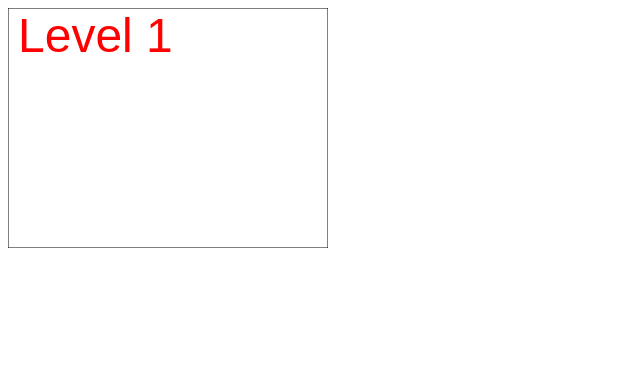
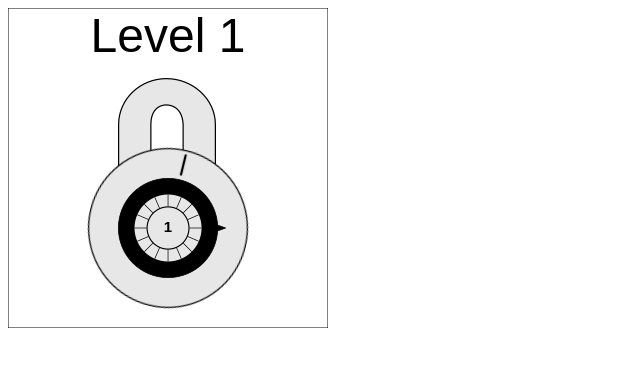
Before and after one commit to attilahorvath/ecsys, a plain HTML site: page samples/lock_smith/lock_smith.html in a window 1280 px wide. Shown: the whole page, without its empty margins (0-640 px from the left). Drawn offline with Linux system fonts and the light colour scheme.

Commit message:
Add LockSmith logic

```diff
--- a/component_types.js
+++ b/component_types.js
@@ -1,36 +1,36 @@
 (function() {
   'use strict';
 
-  Ecsys.ComponentTypes.push('Position');
-  Ecsys.ComponentTypes.push('Size');
+  Ecsys.componentTypes.push('Position');
+  Ecsys.componentTypes.push('Size');
 
-  Ecsys.ComponentTypes.push('Offset');
-  Ecsys.ComponentTypes.push('Scaling');
-  Ecsys.ComponentTypes.push('Rotation');
+  Ecsys.componentTypes.push('Offset');
+  Ecsys.componentTypes.push('Scaling');
+  Ecsys.componentTypes.push('Rotation');
 
-  Ecsys.ComponentTypes.push('Velocity');
-  Ecsys.ComponentTypes.push('AngularVelocity');
+  Ecsys.componentTypes.push('Velocity');
+  Ecsys.componentTypes.push('AngularVelocity');
 
-  Ecsys.ComponentTypes.push('Transparency');
+  Ecsys.componentTypes.push('Transparency');
 
-  Ecsys.ComponentTypes.push('KeyboardInput');
-  Ecsys.ComponentTypes.push('MouseInput');
+  Ecsys.componentTypes.push('KeyboardInput');
+  Ecsys.componentTypes.push('MouseInput');
 
-  Ecsys.ComponentTypes.push('Drawable');
-  Ecsys.ComponentTypes.push('Camera');
+  Ecsys.componentTypes.push('Drawable');
+  Ecsys.componentTypes.push('Camera');
 
-  Ecsys.ComponentTypes.push('Sprite');
+  Ecsys.componentTypes.push('Sprite');
 
-  Ecsys.ComponentTypes.push('Constraints');
-  Ecsys.ComponentTypes.push('Glue');
+  Ecsys.componentTypes.push('Constraints');
+  Ecsys.componentTypes.push('Glue');
 
-  Ecsys.ComponentTypes.push('Collidable');
+  Ecsys.componentTypes.push('Collidable');
 
-  Ecsys.ComponentTypes.push('Color');
-  Ecsys.ComponentTypes.push('Text');
+  Ecsys.componentTypes.push('Color');
+  Ecsys.componentTypes.push('Text');
 
-  Ecsys.ComponentTypes.push('Animations');
-  Ecsys.ComponentTypes.push('Shake');
+  Ecsys.componentTypes.push('Animations');
+  Ecsys.componentTypes.push('Shake');
 
-  Ecsys.ComponentTypes.push('Lifetime');
+  Ecsys.componentTypes.push('Lifetime');
 })();
--- a/ecsys.js
+++ b/ecsys.js
@@ -2,7 +2,7 @@
   'use strict';
 
   window.Ecsys = {
-    ComponentTypes: [],
+    componentTypes: [],
     Systems: {}
   };
 })();
--- a/game.js
+++ b/game.js
@@ -37,8 +37,8 @@
     this.systems = [];
     this.timers = [];
 
-    for (var i = 0; i < Ecsys.ComponentTypes.length; i++) {
-      this.registerComponentType(Ecsys.ComponentTypes[i]);
+    for (var i = 0; i < Ecsys.componentTypes.length; i++) {
+      this.registerComponentType(Ecsys.componentTypes[i]);
     }
 
     this.lastTime = Date.now();
@@ -50,7 +50,7 @@
   };
 
   Ecsys.Game.componentMask = function(componentType) {
-    return 1 << Ecsys.ComponentTypes.indexOf(componentType);
+    return 1 << Ecsys.componentTypes.indexOf(componentType);
   };
 
   Ecsys.Game.prototype.getCanvas = function() {
@@ -153,6 +153,10 @@
         this.removeComponents(entity, componentTypes);
       }.bind(this), removeTimeout);
     }
+  };
+
+  Ecsys.Game.prototype.hasComponent = function(entity, component) {
+    return (this.componentMasks[entity] & Ecsys.Game.componentMask(component)) == Ecsys.Game.componentMask(component);
   };
 
   Ecsys.Game.prototype.hasComponents = function(entity, components) {
@@ -281,8 +285,8 @@
 
       delete this.componentMasks[entity];
 
-      for (var i = 0; i < Ecsys.ComponentTypes.length; i++) {
-        delete this.components[Ecsys.ComponentTypes[i]][entity];
+      for (var i = 0; i < Ecsys.componentTypes.length; i++) {
+        delete this.components[Ecsys.componentTypes[i]][entity];
       }
 
       for (var name in this.namedEntities) {
--- a/samples/block_buster/component_types.js
+++ b/samples/block_buster/component_types.js
@@ -1,7 +1,7 @@
 (function() {
   'use strict';
 
-  Ecsys.ComponentTypes.push('Paddle');
-  Ecsys.ComponentTypes.push('Block');
-  Ecsys.ComponentTypes.push('Ball');
+  Ecsys.componentTypes.push('Paddle');
+  Ecsys.componentTypes.push('Block');
+  Ecsys.componentTypes.push('Ball');
 })();
--- /dev/null
+++ b/samples/lock_smith/component_types.js
@@ -0,0 +1,6 @@
+(function() {
+  'use strict';
+
+  Ecsys.componentTypes.push('Body');
+  Ecsys.componentTypes.push('Dial');
+})();
--- /dev/null
+++ b/samples/lock_smith/keyboard_input_handlers.js
@@ -0,0 +1,12 @@
+(function() {
+  'use strict';
+
+  LockSmith.KeyboardInputHandlers = {
+    dial: function(keyboardInputSystem, entity, keyboardInput, deltaTime) {
+      if (keyboardInputSystem.justPressed[32]) {
+        var dial = keyboardInputSystem.game.getComponent(entity, 'Dial');
+        dial.action = true;
+      }
+    }
+  };
+})();
--- a/samples/lock_smith/lock_smith.js
+++ b/samples/lock_smith/lock_smith.js
@@ -5,7 +5,7 @@
     Systems: {},
 
     run: function() {
-      var game = new Ecsys.Game({ hideCursor: true });
+      var game = new Ecsys.Game({ width: 320, height: 320 });
 
       game.systems.push(Ecsys.Systems.KeyboardInputSystem);
       game.systems.push(Ecsys.Systems.MouseInputSystem);
@@ -17,22 +17,57 @@
       game.systems.push(Ecsys.Systems.CollisionSystem);
       game.systems.push(Ecsys.Systems.CameraSystem);
       game.systems.push(Ecsys.Systems.LifetimeSystem);
+      game.systems.push(LockSmith.Systems.BodySystem);
+      game.systems.push(LockSmith.Systems.DialSystem);
 
       game.initialize();
 
       game.createEntity([
-        ['Position', { x: 10, y: 10 }],
+        ['Position', { x: 160, y: 70 }],
+        ['Size', { width: 98, height: 164 }],
+        ['Sprite', { source: 'images/shackle.png' }],
+        ['Offset', { x: 50, y: 0 }],
+        ['Drawable']
+      ], 'Shackle');
+
+      game.createEntity([
+        ['Position', { x: 160, y: 220 }],
+        ['Size', { width: 160, height: 160 }],
+        ['Sprite', { source: 'images/body.png' }],
+        ['Offset', { x: 80, y: 80 }],
+        ['Body'],
+        ['Drawable']
+      ], 'Body');
+
+      game.createEntity([
+        ['Position', { x: 160, y: 220 }],
+        ['Size', { width: 108, height: 100 }],
+        ['Sprite', { source: 'images/dial.png' }],
+        ['Offset', { x: 50, y: 50 }],
+        ['Drawable'],
+        ['KeyboardInput', { inputHandlers: [LockSmith.KeyboardInputHandlers.dial] }],
+        ['Dial']
+      ], 'Dial');
+
+      game.createEntity([
+        ['Position', { x: 160, y: 10 }],
         ['Size', { width: 320, height: 240 }],
-        ['Text', { text: 'Level 1' }],
-        ['Drawable'],
-        ['Color', { color: 'red' }]
-      ]);
+        ['Text', { text: 'Level 1', align: 'center' }],
+        ['Drawable']
+      ], 'Level');
+
+      game.createEntity([
+        ['Position', { x: 160, y: 220 }],
+        ['Size', { width: 320, height: 240 }],
+        ['Text', { font: 'bold 15px sans-serif', baseline: 'middle', align: 'center', text: '1' }],
+        ['Drawable']
+      ], 'Progress');
 
       game.createEntity([
         ['Position', { x: 0, y: 0 }],
-        ['Size', { width: 320, height: 240 }],
+        ['Size', { width: 320, height: 320 }],
         ['Camera', { canvasX: 0, canvasY: 0 }]
-      ]);
+      ], 'Camera');
 
       game.main();
     }
--- /dev/null
+++ b/samples/lock_smith/systems/body_system.js
@@ -0,0 +1,26 @@
+(function() {
+  'use strict';
+
+  LockSmith.Systems.BodySystem = {
+    componentTypes: ['Body'],
+
+    updateEntity: function(deltaTime, entity, components) {
+      var body = components[0];
+
+      if (body.trigger || !this.game.hasComponent(entity, 'Rotation')) {
+        var dialEntity = this.game.getEntity('Dial');
+        var dialRotation = this.game.getComponent(dialEntity, 'Rotation') || { angle: 0 };
+        var dialAngularVelocity = this.game.getComponent(dialEntity, 'AngularVelocity') || { velocity: Math.random() > 0.5 ? 0.002 : -0.002 };
+
+        var angle = dialRotation.angle + (0.7 + Math.random() * (Math.PI - 0.5)) * (dialAngularVelocity.velocity < 0 ? 1 : -1);
+        angle = Ecsys.Utils.normalizeAngle(angle);
+
+        dialAngularVelocity.velocity = -dialAngularVelocity.velocity;
+
+        this.game.setComponent(entity, 'Rotation', { angle: angle });
+
+        body.trigger = false;
+      }
+    }
+  };
+})();
--- /dev/null
+++ b/samples/lock_smith/systems/dial_system.js
@@ -0,0 +1,81 @@
+(function() {
+  'use strict';
+
+  LockSmith.Systems.DialSystem = {
+    componentTypes: ['Dial'],
+
+    updateEntity: function(deltaTime, entity, components) {
+      var dial = components[0];
+
+      if (!dial.level) {
+        dial.level = 1;
+      }
+
+      if (!dial.progress) {
+        dial.progress = dial.level;
+      }
+
+      if (dial.action) {
+        var bodyEntity = this.game.getEntity('Body');
+
+        var rotation = this.game.getComponent(entity, 'Rotation') || { angle: 0 };
+        var bodyRotation = this.game.getComponent(bodyEntity, 'Rotation') || { angle: 0 };
+
+        var angleDifference = Ecsys.Utils.normalizeAngle(bodyRotation.angle - rotation.angle);
+
+        if (!this.game.hasComponent(entity, 'AngularVelocity')) {
+          var shackleEntity = this.game.getEntity('Shackle');
+
+          this.game.setComponent(shackleEntity, 'Position', { x: 160, y: 70 });
+          this.game.removeComponent(shackleEntity, 'Animations');
+
+          if (angleDifference < 0) {
+            this.game.setComponent(entity, 'AngularVelocity', { velocity: -0.002 });
+          } else {
+            this.game.setComponent(entity, 'AngularVelocity', { velocity: 0.002 });
+          }
+        } else {
+          var bodyBody = this.game.getComponent(bodyEntity, 'Body');
+
+          var progressEntity = this.game.getEntity('Progress');
+          var progressText = this.game.getComponent(progressEntity, 'Text');
+
+          if (Math.abs(angleDifference) < 0.1) {
+            dial.progress -= 1;
+
+            if (dial.progress == 0) {
+              dial.level += 1;
+              dial.progress = dial.level;
+
+              this.game.removeComponent(entity, 'AngularVelocity');
+              this.game.removeComponent(entity, 'Rotation');
+
+              var levelEntity = this.game.getEntity('Level');
+              var levelText = this.game.getComponent(levelEntity, 'Text');
+
+              levelText.text = 'Level ' + dial.level;
+
+              var shackleEntity = this.game.getEntity('Shackle');
+
+              this.game.setComponent(shackleEntity, 'Animations', [{ component: 'Position', target: { x: 160, y: 20 }, duration: 1000, easing: Ecsys.Easings.easeOutElastic }]);
+            }
+          } else {
+            var cameraEntity = this.game.getEntity('Camera');
+            this.game.setComponent(cameraEntity, 'Shake', { intensity: 2 }, 0, 400);
+
+            this.game.removeComponent(entity, 'AngularVelocity');
+            this.game.removeComponent(entity, 'Rotation');
+
+            dial.progress = dial.level;
+          }
+
+          progressText.text = dial.progress;
+
+          bodyBody.trigger = true;
+        }
+
+        dial.action = false;
+      }
+    }
+  };
+})();
--- a/samples/twin_tanks/component_types.js
+++ b/samples/twin_tanks/component_types.js
@@ -1,5 +1,5 @@
 (function() {
   'use strict';
 
-  Ecsys.ComponentTypes.push('Tank');
+  Ecsys.componentTypes.push('Tank');
 })();
--- a/systems/camera_system.js
+++ b/systems/camera_system.js
@@ -78,6 +78,7 @@
             if (entityText) {
               context.font = entityText.font || '48px sans-serif';
               context.textBaseline = entityText.baseline || 'hanging';
+              context.textAlign = entityText.align || 'left';
               context.fillStyle = entityColor.color;
               context.fillText(entityText.text, -entityOffset.x, -entityOffset.y, entitySize.width);
             }
--- a/systems/rotation_system.js
+++ b/systems/rotation_system.js
@@ -9,6 +9,7 @@
       var rotation = this.game.getComponent(entity, 'Rotation') || this.game.setComponent(entity, 'Rotation', { angle: 0 });
 
       rotation.angle += angularVelocity.velocity * deltaTime;
+      rotation.angle = Ecsys.Utils.normalizeAngle(rotation.angle);
     }
   };
 })();
--- a/utils.js
+++ b/utils.js
@@ -60,6 +60,18 @@
 
     calculateDistance: function(from, to) {
       return Math.sqrt((to.x - from.x) * (to.x - from.x) + (to.y - from.y) * (to.y - from.y));
+    },
+
+    normalizeAngle: function(angle) {
+      while (angle < -Math.PI) {
+        angle += Math.PI * 2;
+      }
+
+      while (angle > Math.PI) {
+        angle -= Math.PI * 2;
+      }
+
+      return angle;
     }
   };
 })();
```
Also changed, not shown: samples/lock_smith/lock_smith.html (+5 -0 lines), samples/lock_smith/images/body.png (added), samples/lock_smith/images/dial.png (added), samples/lock_smith/images/shackle.png (added).
